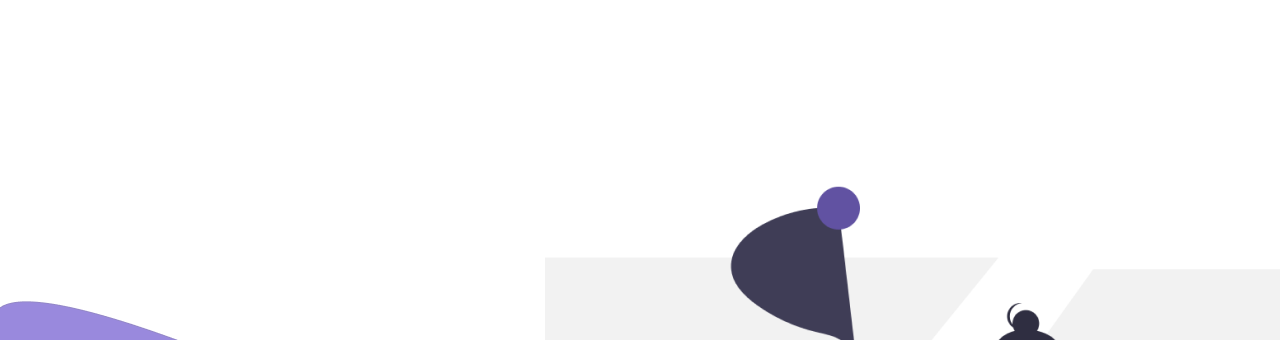
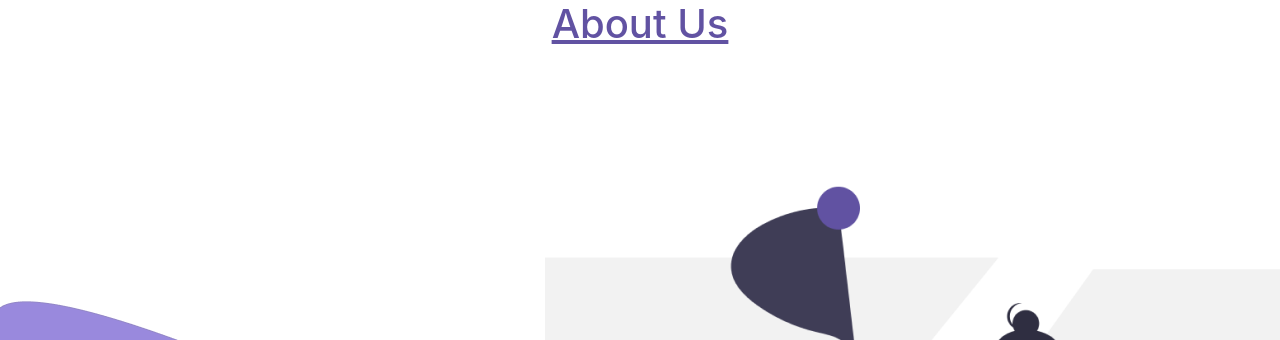
Before and after one commit to InjamulRashik/oapa-web, a PHP site: page /forms/about.html in a window 1280 px wide; the page is wider, and only the part inside the window is pictured. Shown: the part 103-443 px from the top of that part. Run offline with PHP 8.4, Linux system fonts and the light colour scheme; some libraries are stand-ins or nearby versions.

Commit message:
Updated Header!

```diff
--- a/forms/about.html
+++ b/forms/about.html
@@ -64,6 +64,7 @@
         </nav>
       </div>
     </form>
+    <h1>About Us</h1>
     <row id="info" class="d-flex bd-highlight mb-3">
       <div id="about" class="col-md-4 mr-auto p-2 bd-highlight">
         <p>
--- a/styles/about.css
+++ b/styles/about.css
@@ -13,7 +13,11 @@ body {
   background-image: url("../banners/bg-about.png");
   overflow: hidden;
 }
-
+h1 {
+  color: #6152a2;
+  text-align: center;
+  text-decoration: underline;
+}
 .nav-link {
   color: #6152a2;
   font-size: large;
```
